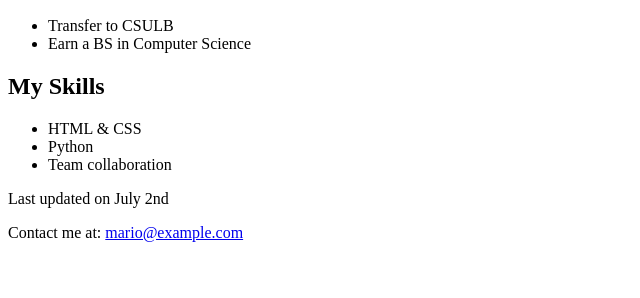
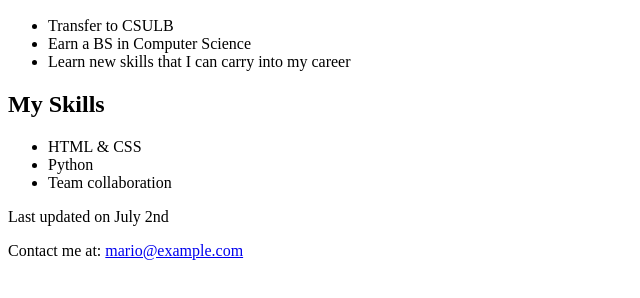
Before and after one commit to MR4251/CIS162SUMMER, a plain HTML site: page about.html in a window 1280 px wide. Shown: the part 180-478 px from the top of the page, without its empty margins (0-640 px from the left). Drawn offline with Linux system fonts and the light colour scheme.

Commit message:
Add files via upload

```diff
--- a/about.html
+++ b/about.html
@@ -23,7 +23,7 @@
     <ul>
         <li>Transfer to CSULB</li>
         <li>Earn a BS in Computer Science</li>
-
+        <li>Learn new skills that I can carry into my career</li>
     </ul>
 
     <h2>My Skills</h2>
```
